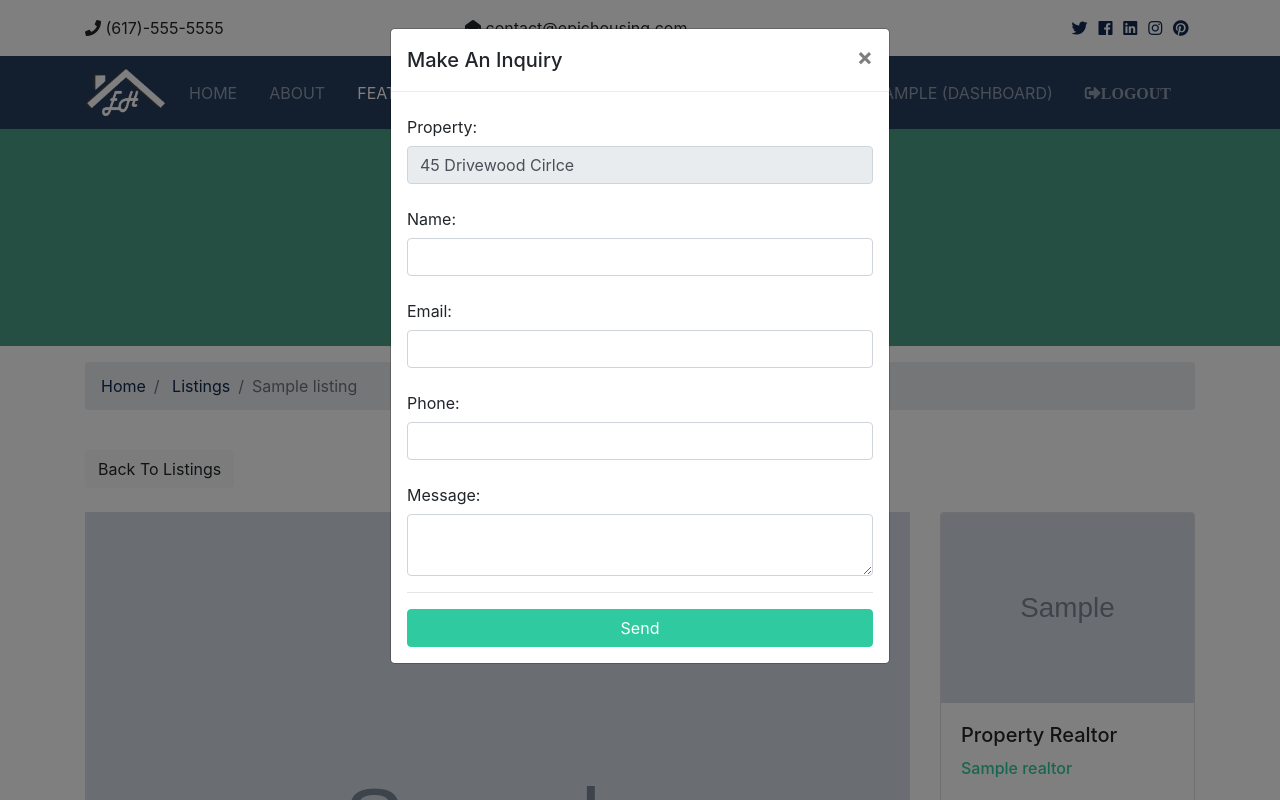
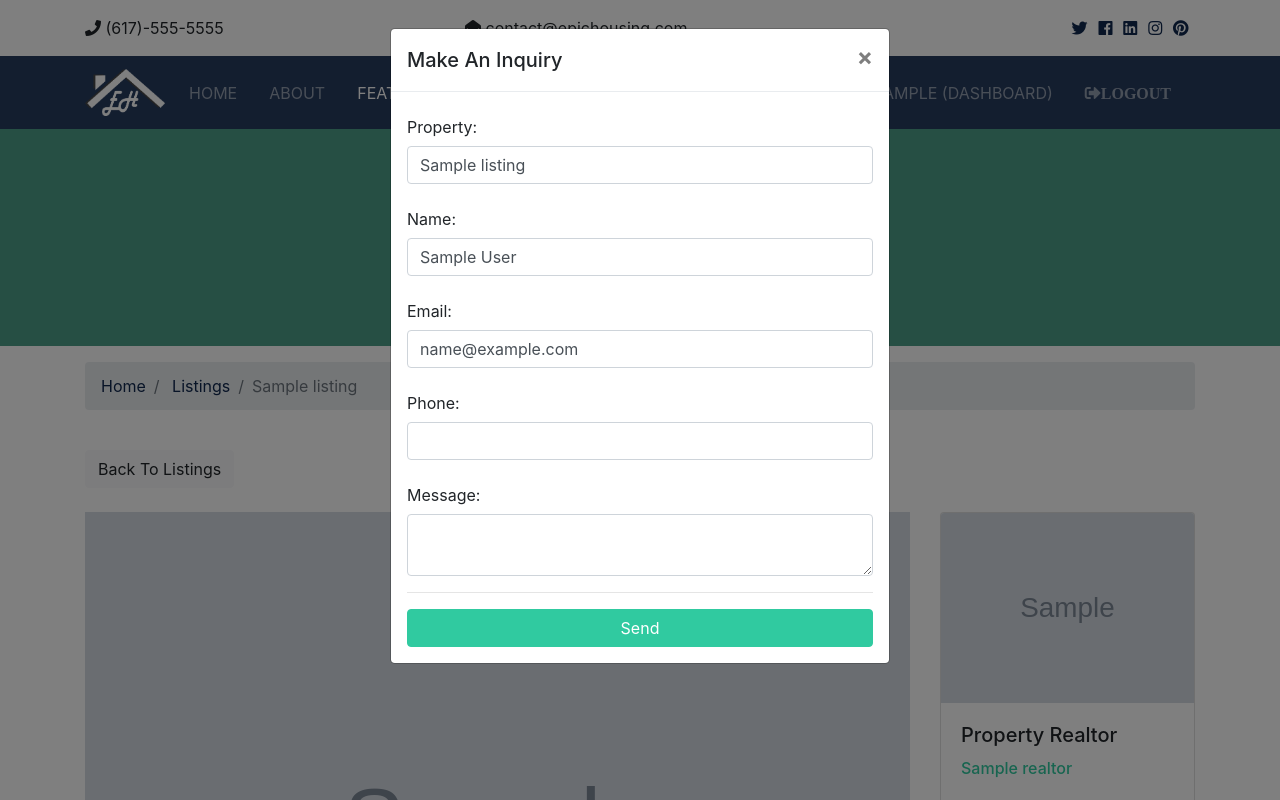
Before and after one commit to MarioJean/epic_housing, a Django app: page /listings/1 in a window 1280 px wide, after a click on "Make An Inquiry". Run offline with Django 3.2, Linux system fonts and the light colour scheme; a user stored in the database is signed in; tables that the repository leaves empty hold one stand-in row (values such as "Sample post"); grey boxes marked "Sample" are stand-in pictures; some libraries are stand-ins or nearby versions.

Commit message:
Contact Form Submission

```diff
--- a/btre/urls.py
+++ b/btre/urls.py
@@ -7,5 +7,6 @@ urlpatterns = [
     path('', include('pages.urls')),
     path('listings/', include('listings.urls')),
     path('accounts/', include('accounts.urls')),
+    path('contacts/', include('contacts.urls')),
     path('admin/', admin.site.urls),
 ] + static(settings.MEDIA_URL, document_root=settings.MEDIA_ROOT)
--- a/contacts/admin.py
+++ b/contacts/admin.py
@@ -1,7 +1,7 @@
 from django.contrib import admin
 from . models import Contact
 
-class  ContactAdmin(admin.ModelAdmin):
+class ContactAdmin(admin.ModelAdmin):
     list_display = ('id', 'name', 'listing', 'email', 'contact_date')
     list_display_links = ('id', 'name')
     search_fields = ('name', 'email', 'listing')
--- /dev/null
+++ b/contacts/urls.py
@@ -0,0 +1,4 @@
+from django.urls import path
+from . import views
+
+urlpatterns = [ path('contact', views.contact, name='contact') ]
--- a/templates/listings/listing.html
+++ b/templates/listings/listing.html
@@ -33,6 +33,8 @@
       </nav>
     </div>
   </section>
+   <!--Alerts-->
+   {% include 'partials/_alerts.html' %}
 <section id="listing" class="py-4">
     <div class="container">
       <a href="{% url 'listings' %}" class="btn btn-light mb-4">Back To Listings</a>
@@ -166,18 +168,28 @@
           </button>
         </div>
         <div class="modal-body">
-          <form>
+          <form action="{% url 'contact' %}" method="POST">
+            {% csrf_token %}
+            {% if user.is_authenticated %}
+              <input type="hidden" name="user_id" value="{{ user.id }}">
+            {% else %}
+              <input type="hidden" name="user_id" value="0">
+            {% endif %}
+            <input type="hidden" name="realtor_email" value="{{ listing.realtor.email }}">
+            <input type="hidden" name="listing_id" value="{{ listing.id }}">
             <div class="form-group">
               <label for="property_name" class="col-form-label">Property:</label>
-              <input type="text" name="listing" class="form-control" value="45 Drivewood Cirlce" disabled>
+              <input type="text" name="listing" class="form-control" value="{{ listing.title }}">
             </div>
             <div class="form-group">
               <label for="name" class="col-form-label">Name:</label>
-              <input type="text" name="name" class="form-control" required>
+              <input type="text" name="name" class="form-control" {% if user.is_authenticated %}
+               value="{{ user.first_name }} {{ user.last_name }}" {% endif %} required>
             </div>
             <div class="form-group">
               <label for="email" class="col-form-label">Email:</label>
-              <input type="email" name="email" class="form-control" required>
+              <input type="email" name="email" class="form-control" {% if user.is_authenticated %}
+              value="{{ user.email }}" {% endif %} required>
             </div>
             <div class="form-group">
               <label for="phone" class="col-form-label">Phone:</label>
```
Also changed, not shown: contacts/views.py (+21 -2 lines).
